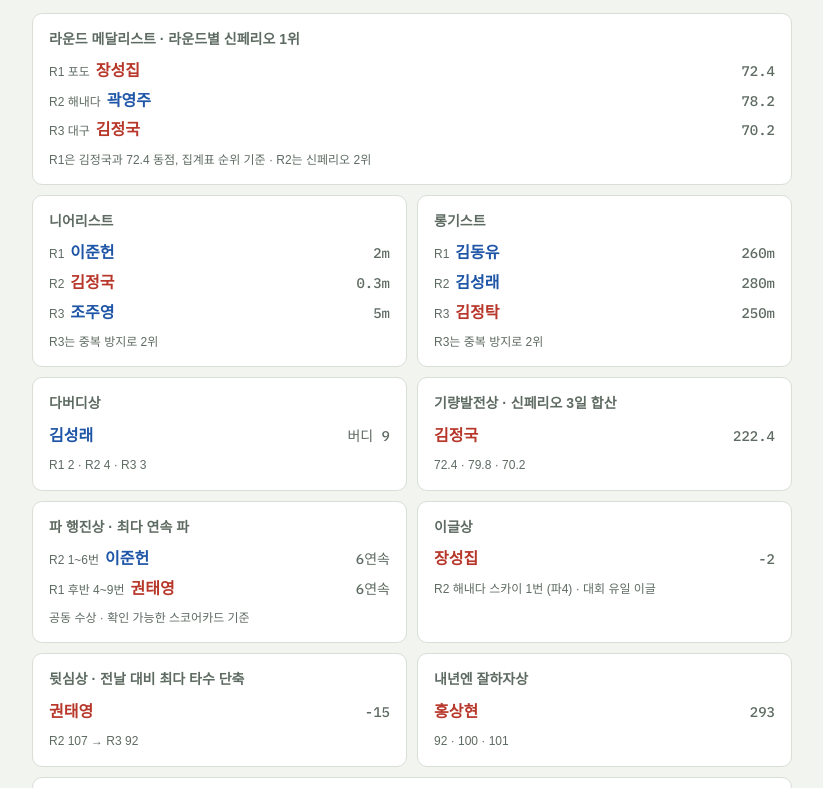
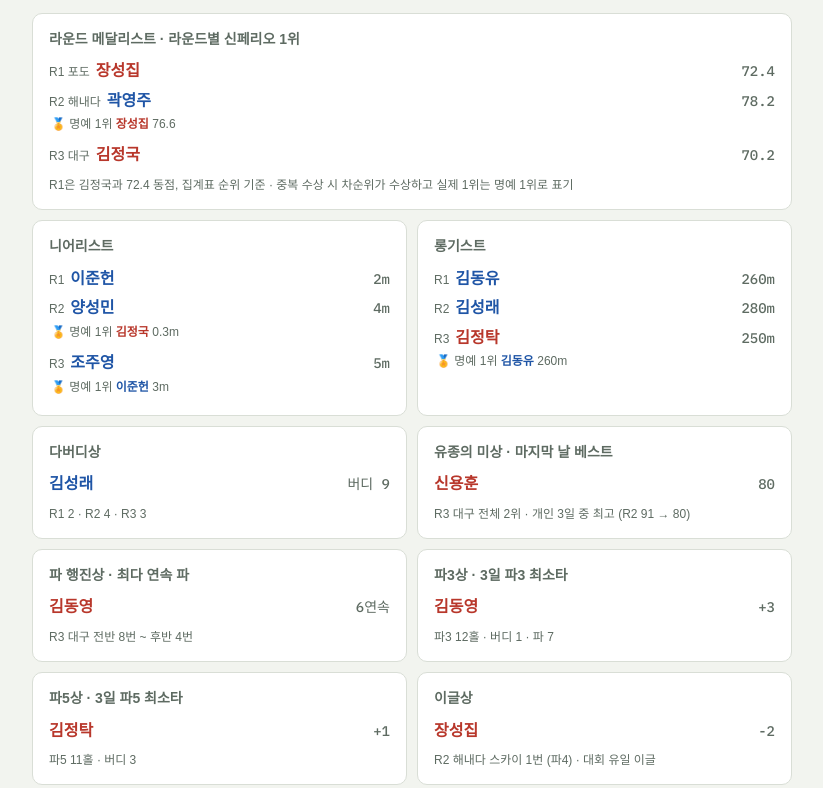
Before and after one commit to tysonkwon/ggc-golf, a plain HTML site: page tournament-2026h2.html in a window 1280 px wide. Shown: the part 900-1688 px from the top of the page, without its empty margins (228-1051 px from the left). Drawn offline with Linux system fonts and the light colour scheme; a web font is replaced by a local one.

Commit message:
수정: 파3·파5상, 특별상, 유종의 미상, 명예 1위 표기

```diff
--- a/tournament-2026h2.html
+++ b/tournament-2026h2.html
@@ -172,6 +172,8 @@ footer{font-size:12px;color:var(--muted);border-top:1px solid var(--line);paddin
 .win .b{color:var(--blue)} .win .r{color:var(--red)}
 .win p{margin:0;font-size:12px;color:var(--muted)}
 .win.wide{grid-column:1/-1}
+.win li.hon{display:block;font-size:12px;color:var(--muted);margin:-2px 0 4px;padding-left:2px}
+.win li.hon b{font-weight:700}
 .pend{display:flex;flex-wrap:wrap;gap:6px}
 .pend span{font-size:13px;font-weight:600;background:var(--bg);border:1px solid var(--line);border-radius:999px;padding:3px 10px}
 .lb{background:var(--paper);border:1px solid var(--line);border-radius:12px;overflow:hidden}
@@ -240,18 +242,20 @@ footer{font-size:12px;color:var(--muted);border-top:1px solid var(--line);paddin
       <ul>
         <li><span class="who r"><em>R1 포도</em>장성집</span><span class="val">72.4</span></li>
         <li><span class="who b"><em>R2 해내다</em>곽영주</span><span class="val">78.2</span></li>
+        <li class="hon">🏅 명예 1위 <b class="r">장성집</b> 76.6</li>
         <li><span class="who r"><em>R3 대구</em>김정국</span><span class="val">70.2</span></li>
       </ul>
-      <p>R1은 김정국과 72.4 동점, 집계표 순위 기준 · R2는 신페리오 2위</p>
+      <p>R1은 김정국과 72.4 동점, 집계표 순위 기준 · 중복 수상 시 차순위가 수상하고 실제 1위는 명예 1위로 표기</p>
     </div>
     <div class="win">
       <h4>니어리스트</h4>
       <ul>
         <li><span class="who b"><em>R1</em>이준헌</span><span class="val">2m</span></li>
-        <li><span class="who r"><em>R2</em>김정국</span><span class="val">0.3m</span></li>
+        <li><span class="who b"><em>R2</em>양성민</span><span class="val">4m</span></li>
+        <li class="hon">🏅 명예 1위 <b class="r">김정국</b> 0.3m</li>
         <li><span class="who b"><em>R3</em>조주영</span><span class="val">5m</span></li>
+        <li class="hon">🏅 명예 1위 <b class="b">이준헌</b> 3m</li>
       </ul>
-      <p>R3는 중복 방지로 2위</p>
     </div>
     <div class="win">
       <h4>롱기스트</h4>
@@ -259,8 +263,8 @@ footer{font-size:12px;color:var(--muted);border-top:1px solid var(--line);paddin
         <li><span class="who b"><em>R1</em>김동유</span><span class="val">260m</span></li>
         <li><span class="who b"><em>R2</em>김성래</span><span class="val">280m</span></li>
         <li><span class="who r"><em>R3</em>김정탁</span><span class="val">250m</span></li>
+        <li class="hon">🏅 명예 1위 <b class="b">김동유</b> 260m</li>
       </ul>
-      <p>R3는 중복 방지로 2위</p>
     </div>
     <div class="win">
       <h4>다버디상</h4>
@@ -268,17 +272,24 @@ footer{font-size:12px;color:var(--muted);border-top:1px solid var(--line);paddin
       <p>R1 2 · R2 4 · R3 3</p>
     </div>
     <div class="win">
-      <h4>기량발전상 · 신페리오 3일 합산</h4>
-      <ul><li><span class="who r">김정국</span><span class="val">222.4</span></li></ul>
-      <p>72.4 · 79.8 · 70.2</p>
+      <h4>유종의 미상 · 마지막 날 베스트</h4>
+      <ul><li><span class="who r">신용훈</span><span class="val">80</span></li></ul>
+      <p>R3 대구 전체 2위 · 개인 3일 중 최고 (R2 91 → 80)</p>
     </div>
     <div class="win">
       <h4>파 행진상 · 최다 연속 파</h4>
-      <ul>
-        <li><span class="who b"><em>R2 1~6번</em>이준헌</span><span class="val">6연속</span></li>
-        <li><span class="who r"><em>R1 후반 4~9번</em>권태영</span><span class="val">6연속</span></li>
-      </ul>
-      <p>공동 수상 · 확인 가능한 스코어카드 기준</p>
+      <ul><li><span class="who r">김동영</span><span class="val">6연속</span></li></ul>
+      <p>R3 대구 전반 8번 ~ 후반 4번</p>
+    </div>
+    <div class="win">
+      <h4>파3상 · 3일 파3 최소타</h4>
+      <ul><li><span class="who r">김동영</span><span class="val">+3</span></li></ul>
+      <p>파3 12홀 · 버디 1 · 파 7</p>
+    </div>
+    <div class="win">
+      <h4>파5상 · 3일 파5 최소타</h4>
+      <ul><li><span class="who r">김정탁</span><span class="val">+1</span></li></ul>
+      <p>파5 11홀 · 버디 3</p>
     </div>
     <div class="win">
       <h4>이글상</h4>
@@ -301,6 +312,8 @@ footer{font-size:12px;color:var(--muted);border-top:1px solid var(--line);paddin
         <li><span class="who b"><em>족구 MVP</em>이준헌</span><span class="val">현장 투표</span></li>
         <li><span class="who b"><em>분위기 메이커상</em>임재용</span><span class="val">단장 선정</span></li>
         <li><span class="who"><em>개근상</em><span class="r">김동영 · 김정국</span></span><span class="val">1년 개근</span></li>
+        <li><span class="who b"><em>부상투혼상</em>김대호</span><span class="val">끝까지 완주</span></li>
+        <li><span class="who r"><em>알콜러상</em>장노륜</span><span class="val">3일 개근 음주</span></li>
       </ul>
       <div class="pend"><span>행운상 2 · 시상식 현장 추첨</span></div>
     </div>
@@ -506,6 +519,14 @@ footer{font-size:12px;color:var(--muted);border-top:1px solid var(--line);paddin
       <p>3일 중 최다 연속 파</p>
     </div>
     <div class="award">
+      <div class="k"><h4>파3상</h4><span class="cnt">1명</span></div>
+      <p>3일간 파3 홀 합산 최소타</p>
+    </div>
+    <div class="award">
+      <div class="k"><h4>파5상</h4><span class="cnt">1명</span></div>
+      <p>3일간 파5 홀 합산 최소타</p>
+    </div>
+    <div class="award">
       <div class="k"><h4>족구 MVP</h4><span class="cnt">1명</span></div>
       <div class="prize">상품권</div>
       <p>10.31 고산구민운동장, 현장 투표</p>
@@ -526,9 +547,17 @@ footer{font-size:12px;color:var(--muted);border-top:1px solid var(--line);paddin
       <p>1년 내내 개근한 회원</p>
     </div>
     <div class="award">
-      <div class="k"><h4>기량발전상</h4><span class="cnt">1명</span></div>
+      <div class="k"><h4>유종의 미상</h4><span class="cnt">1명</span></div>
       <div class="prize">상품권</div>
-      <p>3라운드 합산, 핸디 대비 가장 잘 친 회원</p>
+      <p>마지막 날 가장 빛난 회원</p>
+    </div>
+    <div class="award">
+      <div class="k"><h4>부상투혼상</h4><span class="cnt">1명</span></div>
+      <p>부상을 딛고 끝까지 완주한 회원</p>
+    </div>
+    <div class="award">
+      <div class="k"><h4>알콜러상</h4><span class="cnt">1명</span></div>
+      <p>3일간 가장 뜨겁게 마신 회원</p>
     </div>
     <div class="award">
       <div class="k"><h4>이글상</h4><span class="cnt">1명</span></div>
@@ -557,7 +586,7 @@ footer{font-size:12px;color:var(--muted);border-top:1px solid var(--line);paddin
         <tr><td>김정탁</td><td>술 1</td><td>라운드 메달리스트</td></tr>
         <tr><td>김동유</td><td>고급 안마기 1 · 술 1</td><td>개인 MVP · 라운드 메달리스트</td></tr>
         <tr><td>김동영</td><td>술 1</td><td>파 행진상</td></tr>
-        <tr><td>곽영주</td><td>상품권 4</td><td rowspan="4">우승팀 8 · 니어 1 · 다버디 1 · 족구 MVP 1 · 행운 2 · 개근 2 · 기량발전 1 · 이글 1</td></tr>
+        <tr><td>곽영주</td><td>상품권 4</td><td rowspan="4">우승팀 8 · 니어 1 · 다버디 1 · 족구 MVP 1 · 행운 2 · 개근 2 · 유종의 미 1 · 이글 1</td></tr>
         <tr><td>임재용</td><td>상품권 4</td></tr>
         <tr><td>조주영</td><td>상품권 4</td></tr>
         <tr><td>김대호</td><td>상품권 5</td></tr>
```
